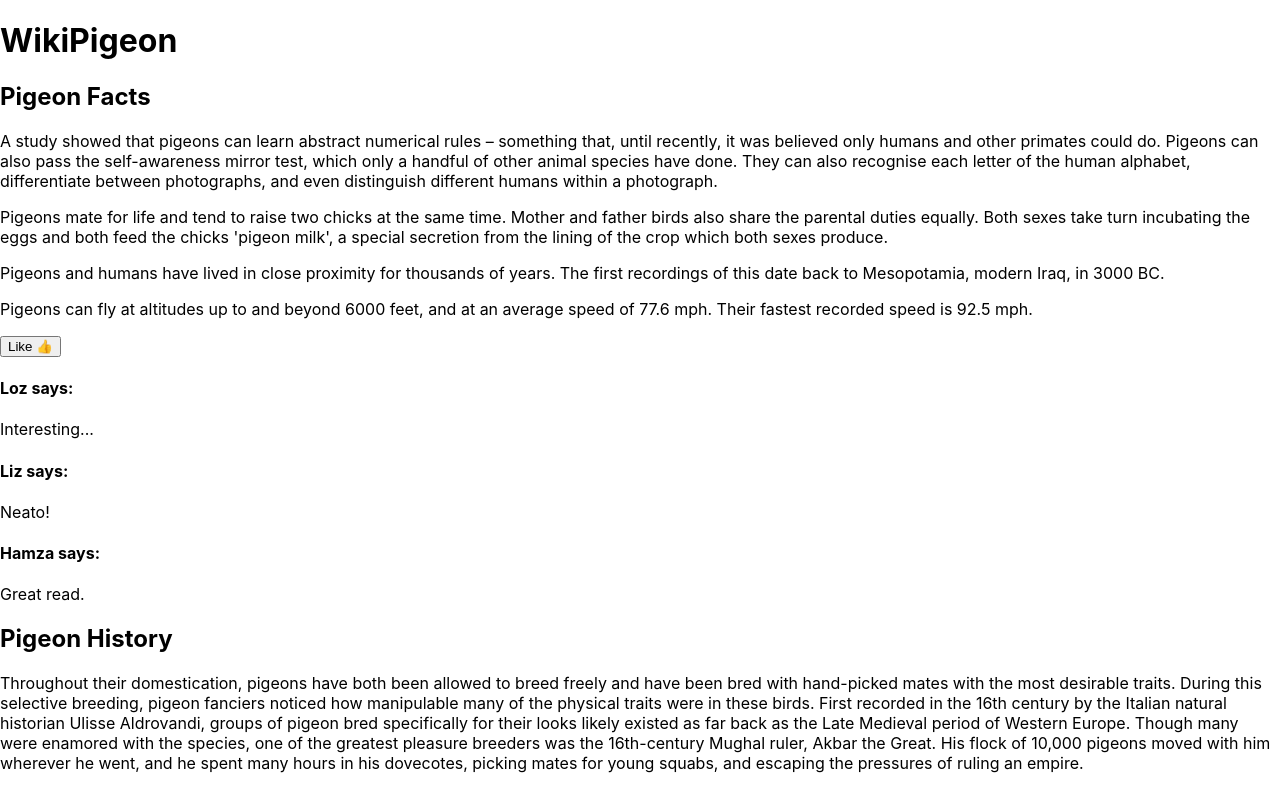
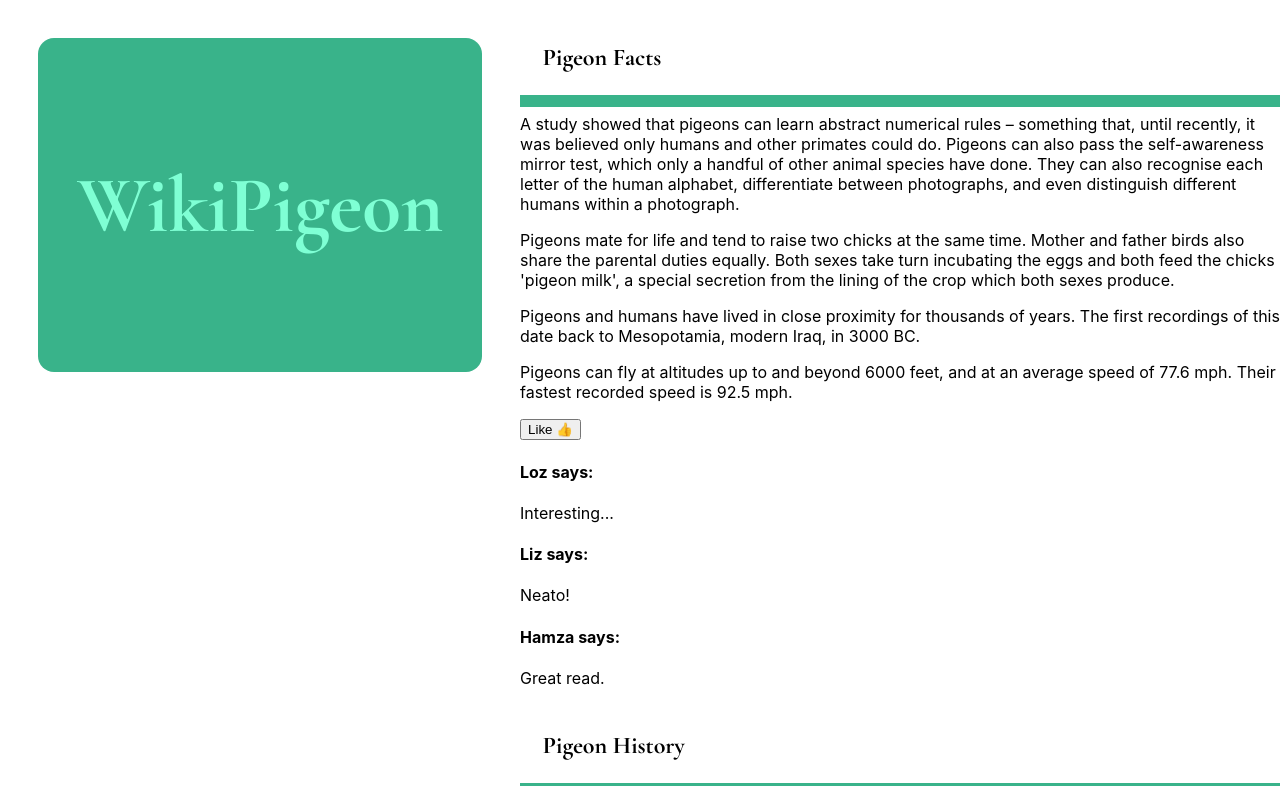
Before and after one commit to SchoolOfCode/w10_recap-tasks-bM7tcHF88GBxDni, a React app: page / in a window 1280 px wide. Shown: the top 786 px of the page. Built offline with nearby package versions, Linux system fonts and the light colour scheme.

Commit message:
Added styles to root and html, App, Article and new Title components

```diff
--- a/public/index.html
+++ b/public/index.html
@@ -1,43 +1,16 @@
 <!DOCTYPE html>
 <html lang="en">
+
 <head>
   <meta charset="utf-8" />
-    <link rel="icon" href="%PUBLIC_URL%/favicon.ico" />
   <meta name="viewport" content="width=device-width, initial-scale=1" />
   <meta name="theme-color" content="#000000" />
-    <meta
-      name="description"
-      content="Web site created using create-react-app"
-    />
-    <link rel="apple-touch-icon" href="%PUBLIC_URL%/logo192.png" />
-    <!--
-      manifest.json provides metadata used when your web app is installed on a
-      user's mobile device or desktop. See https://developers.google.com/web/fundamentals/web-app-manifest/
-    -->
-    <link rel="manifest" href="%PUBLIC_URL%/manifest.json" />
-    <!--
-      Notice the use of %PUBLIC_URL% in the tags above.
-      It will be replaced with the URL of the `public` folder during the build.
-      Only files inside the `public` folder can be referenced from the HTML.
+  <title>WikiPigeon</title>
+</head>
 
-      Unlike "/favicon.ico" or "favicon.ico", "%PUBLIC_URL%/favicon.ico" will
-      work correctly both with client-side routing and a non-root public URL.
-      Learn how to configure a non-root public URL by running `npm run build`.
-    -->
-    <title>React App</title>
-  </head>
 <body>
   <noscript>You need to enable JavaScript to run this app.</noscript>
   <div id="root"></div>
-    <!--
-      This HTML file is a template.
-      If you open it directly in the browser, you will see an empty page.
+</body>
 
-      You can add webfonts, meta tags, or analytics to this file.
-      The build step will place the bundled scripts into the <body> tag.
-
-      To begin the development, run `npm start` or `yarn start`.
-      To create a production bundle, use `npm run build` or `yarn build`.
-    -->
-  </body>
 </html>
--- /dev/null
+++ b/src/components/App/App.module.css
@@ -0,0 +1,6 @@
+.app {
+  display: flex;
+  flex-direction: row;
+  align-items: flex-start;
+  justify-content: center;
+}
--- a/src/components/App/index.js
+++ b/src/components/App/index.js
@@ -1,14 +1,18 @@
-import "./App.css";
 import articles from "../../libs/articles";
 import Article from "../Article";
+import Title from "../Title";
+
+import css from "./App.module.css";
 
 function App() {
   return (
-    <div className="App">
-      <h1>WikiPigeon</h1>
-      {articles.map((article) => {
-        return <Article article={article} />;
-      })}
+    <div className={css.app}>
+      <Title />
+      <div>
+        {articles.map((article) => {
+          return <Article article={article} />;
+        })}
+      </div>
     </div>
   );
 }
--- /dev/null
+++ b/src/components/Article/Article.module.css
@@ -0,0 +1,8 @@
+h2 {
+  font-family: "Cormorant Garamond", serif;
+  font-weight: 900;
+  padding: 3%;
+
+  color: black;
+  box-shadow: 0em 0.5em rgb(57, 179, 138);
+}
--- a/src/components/Article/index.js
+++ b/src/components/Article/index.js
@@ -1,6 +1,8 @@
 import React from "react";
 import Comments from "../Comments";
 import Content from "../Content";
+
+import css from "./Article.module.css";
 
 function Article({ article }) {
   return (
--- /dev/null
+++ b/src/components/Title/Title.module.css
@@ -0,0 +1,11 @@
+.title {
+  font-family: "Cormorant Garamond", serif;
+  font-size: 5em;
+  font-weight: bolder;
+  padding: 3%;
+  margin: 3%;
+
+  color: aquamarine;
+  box-shadow: inset 0em 5em rgb(57, 179, 138);
+  border-radius: 0.2em;
+}
--- /dev/null
+++ b/src/components/Title/index.js
@@ -0,0 +1,13 @@
+import React from "react";
+
+import css from "./Title.module.css";
+
+function Title() {
+  return (
+    <div className={css.title}>
+      <p>WikiPigeon</p>
+    </div>
+  );
+}
+
+export default Title;
--- a/src/index.css
+++ b/src/index.css
@@ -1,13 +1,16 @@
+@import url("https://fonts.googleapis.com/css2?family=Cormorant+Garamond:ital,wght@0,300;0,400;0,500;0,600;0,700;1,300;1,400;1,500;1,600;1,700&display=swap");
+
 body {
   margin: 0;
-  font-family: -apple-system, BlinkMacSystemFont, 'Segoe UI', 'Roboto', 'Oxygen',
-    'Ubuntu', 'Cantarell', 'Fira Sans', 'Droid Sans', 'Helvetica Neue',
+
+  font-family: -apple-system, BlinkMacSystemFont, "Segoe UI", "Roboto", "Oxygen",
+    "Ubuntu", "Cantarell", "Fira Sans", "Droid Sans", "Helvetica Neue",
     sans-serif;
   -webkit-font-smoothing: antialiased;
   -moz-osx-font-smoothing: grayscale;
 }
 
 code {
-  font-family: source-code-pro, Menlo, Monaco, Consolas, 'Courier New',
+  font-family: source-code-pro, Menlo, Monaco, Consolas, "Courier New",
     monospace;
 }
```
Also changed, not shown: src/components/App/App.test.js (deleted, +0 -8 lines), src/components/App/App.css (deleted). Lines whose indentation alone changed are shown as unchanged.
